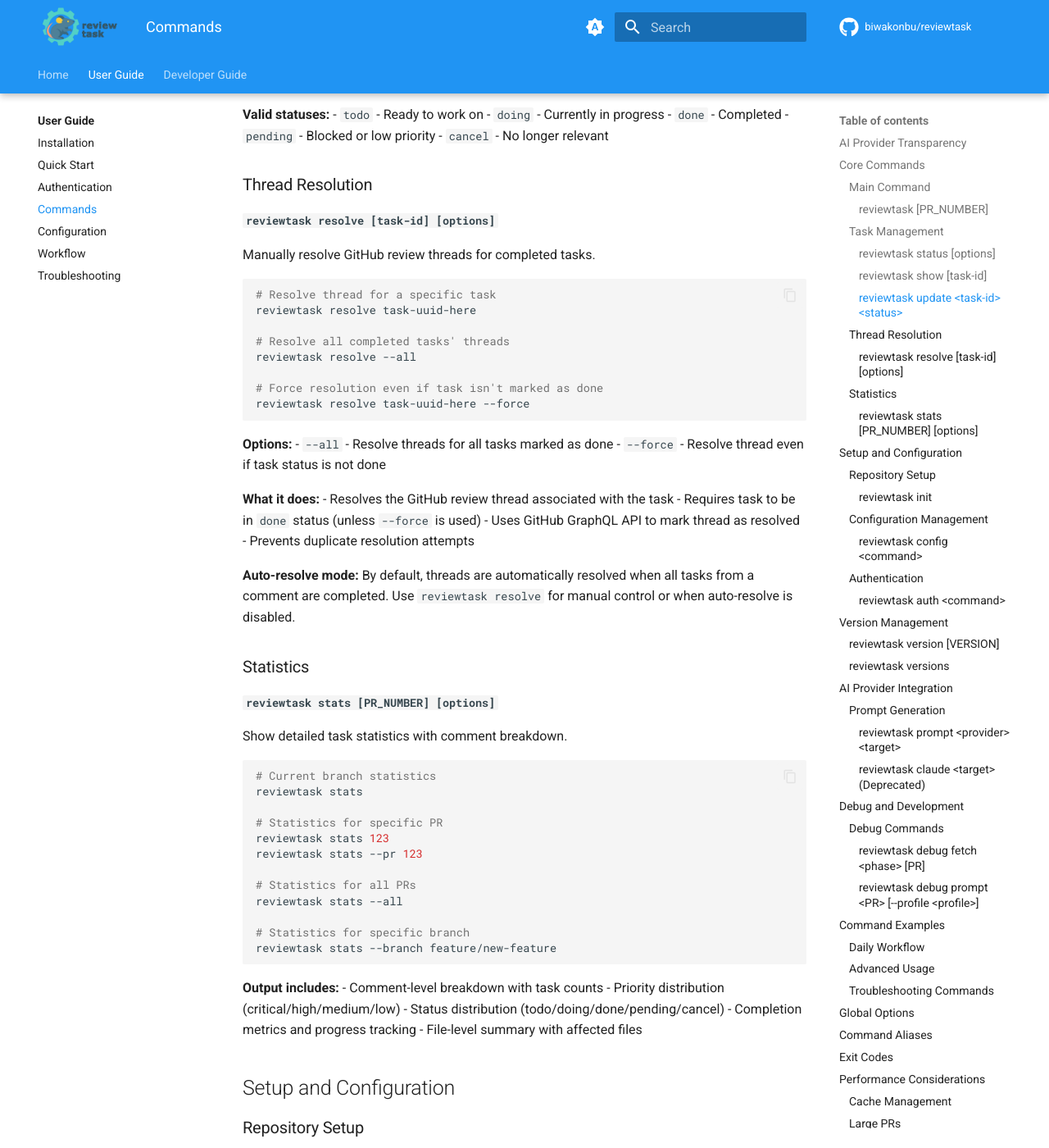
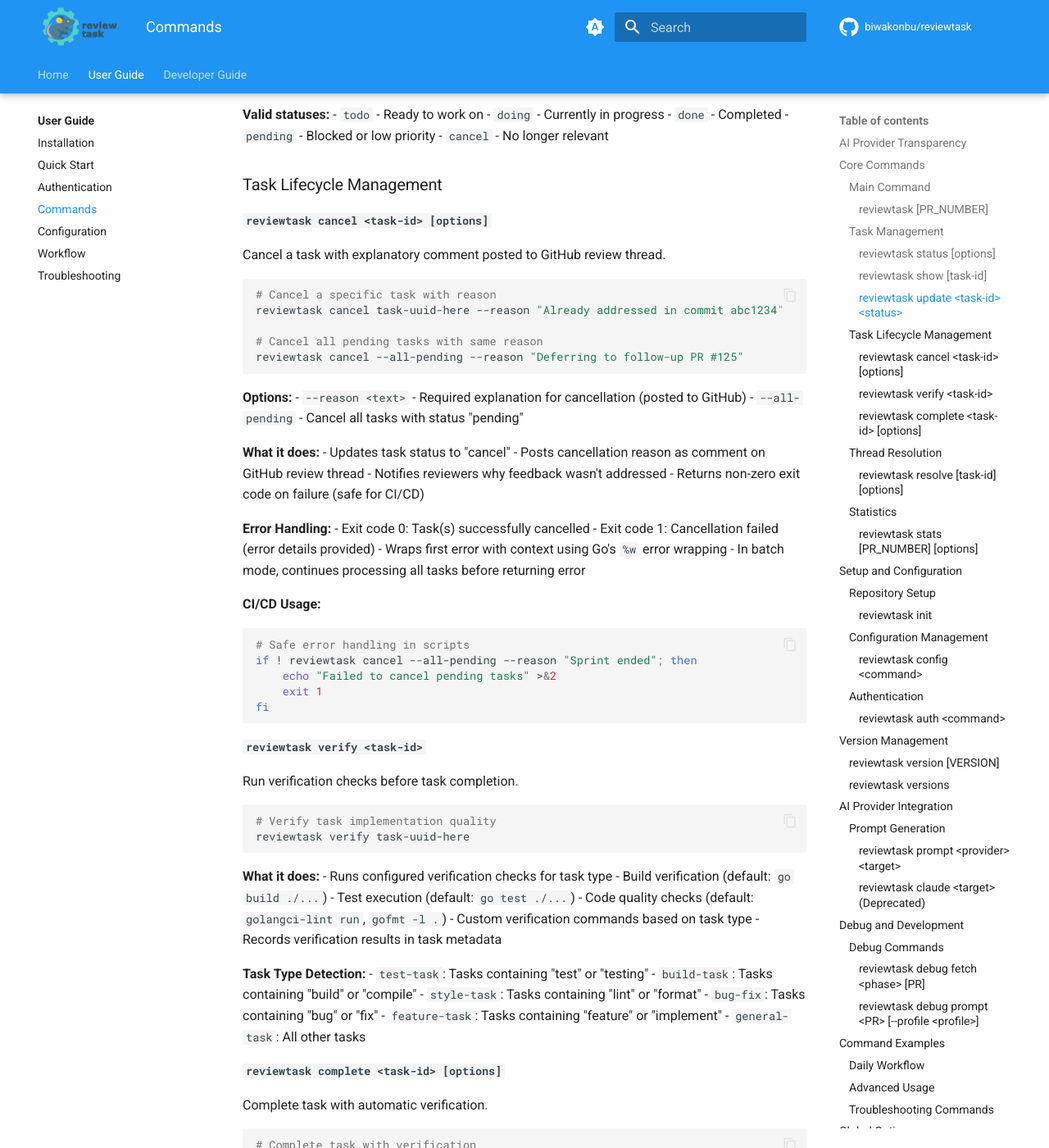
Before and after one commit to biwakonbu/reviewtask, an MkDocs documentation site: the page built from docs/user-guide/commands.md, in a window 1280 px wide and 1400 px high, scrolled down 1838 px. Shown: the whole window at 82% size. Built offline with MkDocs 1.6.1 and Material for MkDocs 9.7.7, drawn with Linux system fonts in a browser that asks for light colours; comment, search, counter and statistics services are not loaded; the version menu is left out; some of the changed text lies outside the part shown.

Commit message:
docs: add cancel, verify, and complete commands to user guide
**Command Reference Updates:**
- Add Task Lifecycle Management section with cancel/verify/complete commands
- Document cancel command error handling for CI/CD safety
- Add exit code documentation for cancel command
- Update daily workflow examples to include new commands

**New Command Documentation:**

**Cancel Command:**
- Posts cancellation reason as GitHub comment
- Returns non-zero exit code on failure
- Supports batch cancellation with --all-pending
- Error wrapping with %w for proper error chains
- Safe for CI/CD pipelines

**Verify Command:**
- Runs verification checks before task completion
- Build/test/lint verification types
- Task type detection (test-task, build-task, etc.)
- Records verification results

**Complete Command:**
- Automatic verification before completion
- --skip-verification option
- Updates task status to done on success

**Daily Workflow Updates:**
- Include verify and complete commands
- Add cancel command usage examples
- Add batch cancellation example
- Add thread resolution example

This completes the user-facing documentation for the cancel command
feature (issue #179) and related task lifecycle management commands.

🤖 Generated with [Claude Code](https://claude.com/claude-code)

Co-Authored-By: Claude <noreply@anthropic.com>

````diff
--- a/docs/user-guide/commands.md
+++ b/docs/user-guide/commands.md
@@ -98,6 +98,97 @@ reviewtask update task-uuid-here cancel
 - `done` - Completed
 - `pending` - Blocked or low priority
 - `cancel` - No longer relevant
+
+### Task Lifecycle Management
+
+#### `reviewtask cancel <task-id> [options]`
+
+Cancel a task with explanatory comment posted to GitHub review thread.
+
+```bash
+# Cancel a specific task with reason
+reviewtask cancel task-uuid-here --reason "Already addressed in commit abc1234"
+
+# Cancel all pending tasks with same reason
+reviewtask cancel --all-pending --reason "Deferring to follow-up PR #125"
+```
+
+**Options:**
+- `--reason <text>` - Required explanation for cancellation (posted to GitHub)
+- `--all-pending` - Cancel all tasks with status "pending"
+
+**What it does:**
+- Updates task status to "cancel"
+- Posts cancellation reason as comment on GitHub review thread
+- Notifies reviewers why feedback wasn't addressed
+- Returns non-zero exit code on failure (safe for CI/CD)
+
+**Error Handling:**
+- Exit code 0: Task(s) successfully cancelled
+- Exit code 1: Cancellation failed (error details provided)
+- Wraps first error with context using Go's `%w` error wrapping
+- In batch mode, continues processing all tasks before returning error
+
+**CI/CD Usage:**
+```bash
+# Safe error handling in scripts
+if ! reviewtask cancel --all-pending --reason "Sprint ended"; then
+    echo "Failed to cancel pending tasks" >&2
+    exit 1
+fi
+```
+
+#### `reviewtask verify <task-id>`
+
+Run verification checks before task completion.
+
+```bash
+# Verify task implementation quality
+reviewtask verify task-uuid-here
+```
+
+**What it does:**
+- Runs configured verification checks for task type
+- Build verification (default: `go build ./...`)
+- Test execution (default: `go test ./...`)
+- Code quality checks (default: `golangci-lint run`, `gofmt -l .`)
+- Custom verification commands based on task type
+- Records verification results in task metadata
+
+**Task Type Detection:**
+- `test-task`: Tasks containing "test" or "testing"
+- `build-task`: Tasks containing "build" or "compile"
+- `style-task`: Tasks containing "lint" or "format"
+- `bug-fix`: Tasks containing "bug" or "fix"
+- `feature-task`: Tasks containing "feature" or "implement"
+- `general-task`: All other tasks
+
+#### `reviewtask complete <task-id> [options]`
+
+Complete task with automatic verification.
+
+```bash
+# Complete task with verification
+reviewtask complete task-uuid-here
+
+# Complete without verification
+reviewtask complete task-uuid-here --skip-verification
+```
+
+**Options:**
+- `--skip-verification` - Skip verification checks before completion
+
+**What it does:**
+- Runs verification checks (unless skipped)
+- Updates task status to "done" if verification passes
+- Records verification results
+- Fails completion if verification fails
+
+**Recommended Workflow:**
+1. Implement changes for task
+2. Run `reviewtask verify <task-id>` to check quality
+3. Fix any issues found
+4. Run `reviewtask complete <task-id>` to mark as done
 
 ### Thread Resolution
 
@@ -330,11 +421,21 @@ reviewtask status         # Overall progress across all PRs
 # During implementation
 reviewtask show <task-id> # Full context for current task
 # Work on the task...
-reviewtask update <task-id> done
+reviewtask verify <task-id>         # Verify implementation quality
+reviewtask complete <task-id>       # Complete with automatic verification
+
+# Alternative: Cancel unnecessary tasks
+reviewtask cancel <task-id> --reason "Already addressed in commit abc1234"
 
 # When blocked
 reviewtask update <task-id> pending  # Mark as blocked
 reviewtask show                      # Find next task to work on
+
+# Clean up pending tasks
+reviewtask cancel --all-pending --reason "Deferring to follow-up PR"
+
+# Manually resolve review threads
+reviewtask resolve --all            # Resolve all completed tasks
 
 # When reviews are updated
 reviewtask                # Re-run to get new feedback
@@ -398,10 +499,16 @@ Some commands have aliases for convenience:
 reviewtask uses standard exit codes:
 
 - `0` - Success
-- `1` - General error
+- `1` - General error (including task cancellation failures)
 - `2` - Authentication error
 - `3` - Configuration error
 - `4` - Network error
+
+**Cancel Command Exit Codes:**
+- Returns `0` when all tasks successfully cancelled
+- Returns `1` when one or more cancellations fail
+- Wraps first error encountered for debugging
+- Safe for use in CI/CD pipelines and scripts
 
 ## Performance Considerations
 
````
